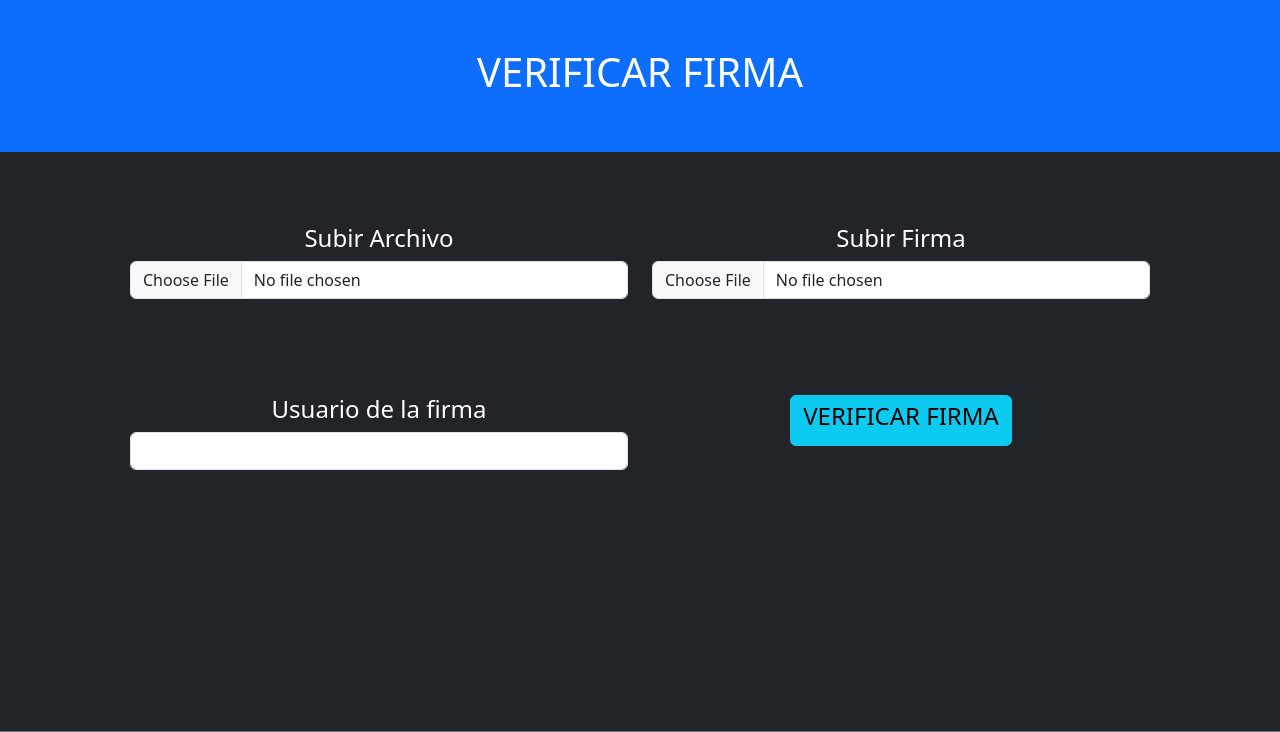
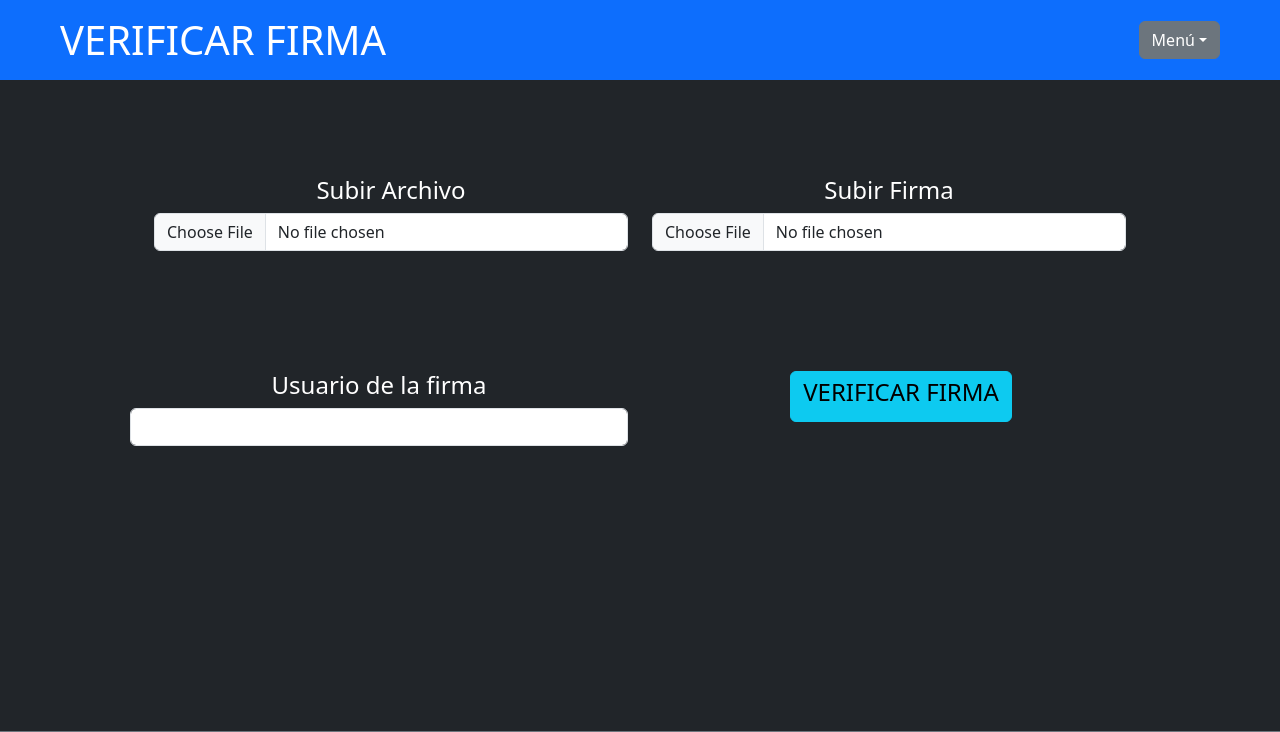
Before and after one commit to Dark869/Proyect_DSW, a Django app: template Proyect_DSW/templates/verificarFirmas.html in a window 1280 px wide. Shown: the top 732 px of the page. Run offline with Django 5.2, Linux system fonts and the light colour scheme; the template is opened without the code that fills it, so the values that code supplies are empty.

Commit message:
ACTUALIZACIOON tazou

```diff
--- a/Proyect_DSW/templates/verificarFirmas.html
+++ b/Proyect_DSW/templates/verificarFirmas.html
@@ -1,4 +1,4 @@
-{% extends "PagesNoProtected.html" %}
+{% extends "index.html" %}
 {% block titulo %}Verificación de firma{% endblock %}
 {% load static %}
 {% block estilos %}
@@ -10,13 +10,13 @@
     <div class="col-md-12 d-flex justify-content-center">
         <form action="/login/" method="POST" class="w-100">
             {% csrf_token %}
-            <div class="row m-4 text-center">
-                <div class="col pg-3">
+            <div class="row m-5 text-center">
+                <div class="col pg-5">
                         <label for="name" class="text-white"><h4>Subir Archivo</h4></label>
                         <input type="file" name="archivo" id="archivo" class="form-control">
                         <br>
                 </div>
-                <div class="col pg-3">
+                <div class="col pg-5">
                 <label for="name" class="text-white"><h4>Subir Firma</h4></label>
                 <input type="file" name="firma" id="firma" class="form-control">
                 </div>
```
